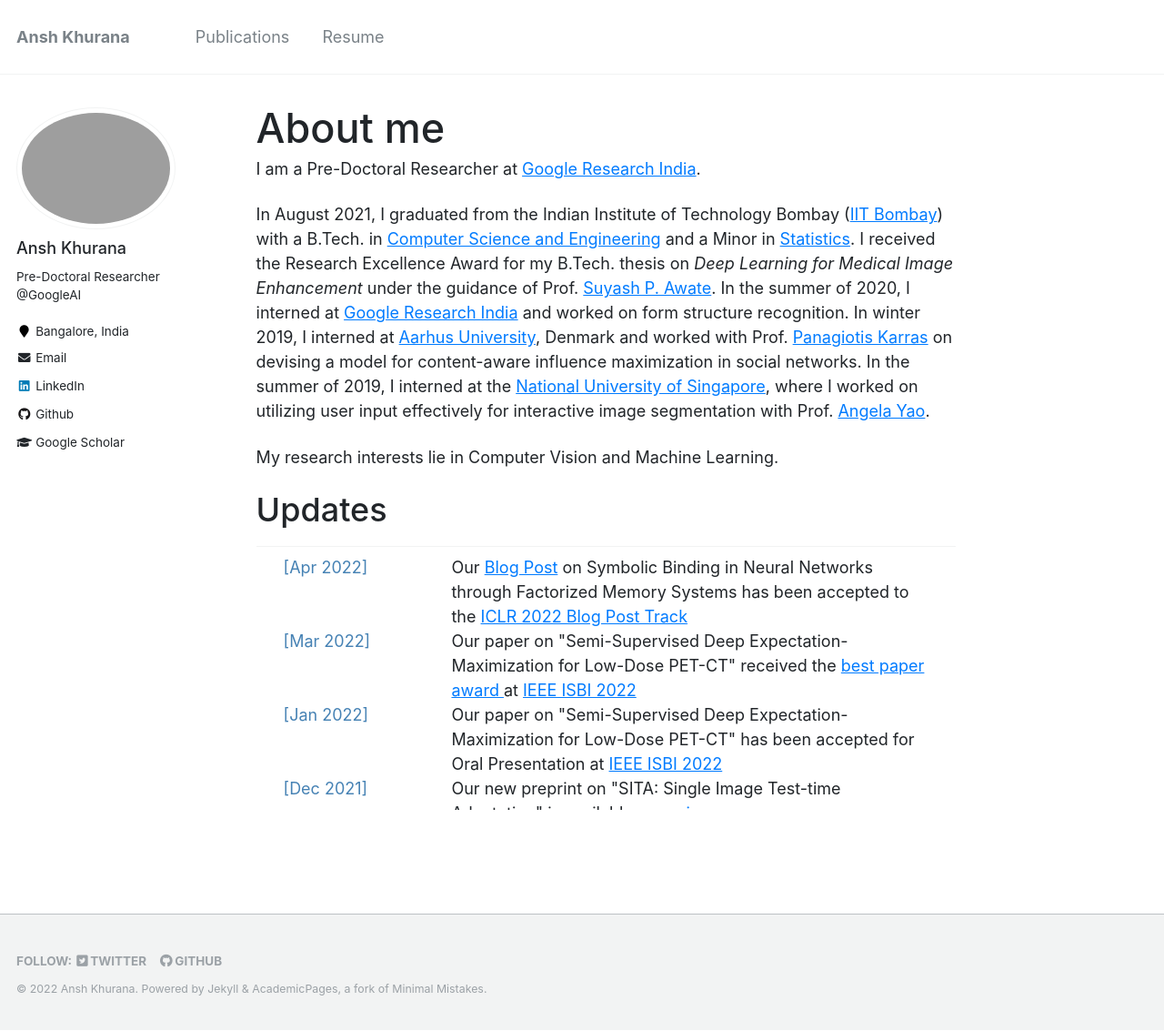
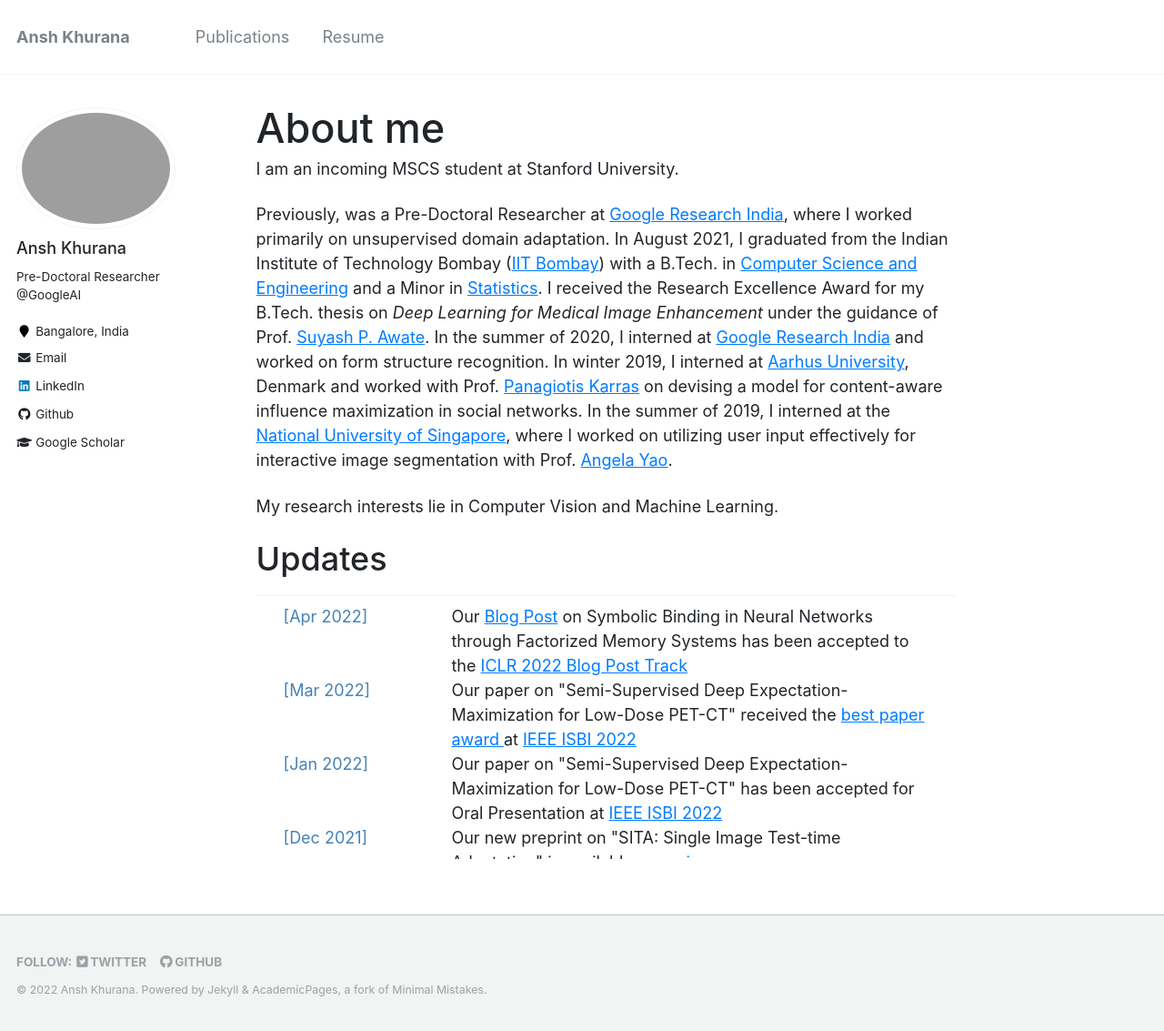
Before and after one commit to AnshKhurana/anshkhurana.github.io, a Jekyll site: the page built from _pages/about.md, in a window 1280 px wide and 1133 px high. Shown: the whole window at 91% size. Built offline with Jekyll 4.4.1, drawn with Linux system fonts in a browser that asks for light colours.

Commit message:
updates about.md

```diff
--- a/_pages/about.md
+++ b/_pages/about.md
@@ -8,10 +8,11 @@ redirect_from:
   - /about.html
 ---
 
-I am a Pre-Doctoral Researcher at [Google Research India](https://research.google/teams/india-research-lab/).
+I am an incoming MSCS student at Stanford University.
+
+
 <!-- In particular, I am interested in building robust and generalisable Computer Vision models for healthcare applications. -->
-
-In August 2021, I graduated from the Indian Institute of Technology Bombay ([IIT Bombay](https://www.iitb.ac.in/)) with a B.Tech. in [Computer Science and Engineering](https://www.cse.iitb.ac.in/) and a Minor in [Statistics](http://www.math.iitb.ac.in/Academics/minor.php). I received the Research Excellence Award for my B.Tech. thesis on *Deep Learning for Medical Image Enhancement* under the guidance of Prof. [Suyash P. Awate](https://www.cse.iitb.ac.in/~suyash/). In the summer of 2020, I interned at [Google Research India](https://research.google/teams/india-research-lab/) and worked on form structure recognition. In winter 2019, I interned at [Aarhus University](https://international.au.dk/), Denmark and worked with Prof. [Panagiotis Karras](https://cs.au.dk/~karras/) on devising a model for content-aware influence maximization in social networks. In the summer of 2019, I interned at the [National University of Singapore](https://www.nus.edu.sg/), where I worked on utilizing user input effectively for interactive image segmentation with Prof. [Angela Yao](https://www.comp.nus.edu.sg/cs/people/ayao/).
+Previously, was a Pre-Doctoral Researcher at [Google Research India](https://research.google/teams/india-research-lab/), where I worked primarily on unsupervised domain adaptation. In August 2021, I graduated from the Indian Institute of Technology Bombay ([IIT Bombay](https://www.iitb.ac.in/)) with a B.Tech. in [Computer Science and Engineering](https://www.cse.iitb.ac.in/) and a Minor in [Statistics](http://www.math.iitb.ac.in/Academics/minor.php). I received the Research Excellence Award for my B.Tech. thesis on *Deep Learning for Medical Image Enhancement* under the guidance of Prof. [Suyash P. Awate](https://www.cse.iitb.ac.in/~suyash/). In the summer of 2020, I interned at [Google Research India](https://research.google/teams/india-research-lab/) and worked on form structure recognition. In winter 2019, I interned at [Aarhus University](https://international.au.dk/), Denmark and worked with Prof. [Panagiotis Karras](https://cs.au.dk/~karras/) on devising a model for content-aware influence maximization in social networks. In the summer of 2019, I interned at the [National University of Singapore](https://www.nus.edu.sg/), where I worked on utilizing user input effectively for interactive image segmentation with Prof. [Angela Yao](https://www.comp.nus.edu.sg/cs/people/ayao/).
 
 <!-- Resume: [link](https://anshkhurana.github.io/resume.pdf)
 Email: [anshkhurana@google.com](mailto:anshkhurana@google.com) -->
```
